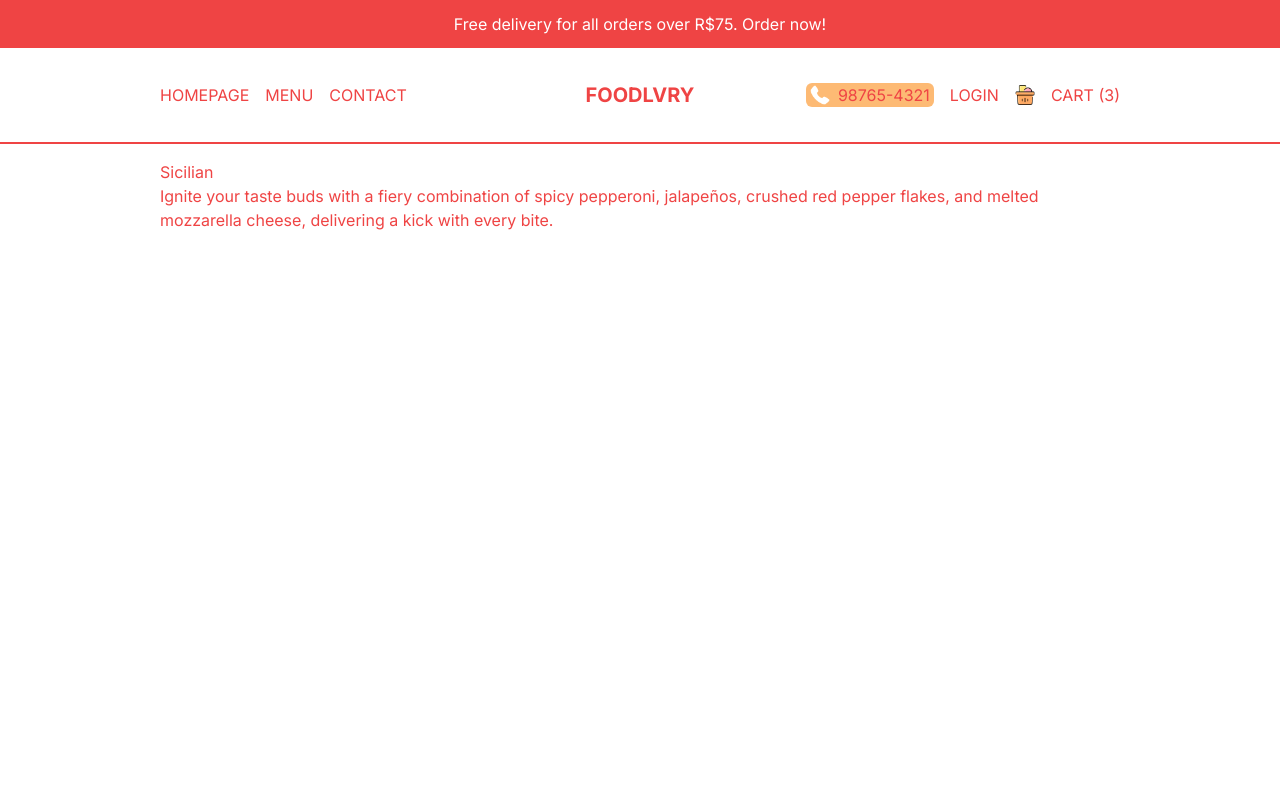
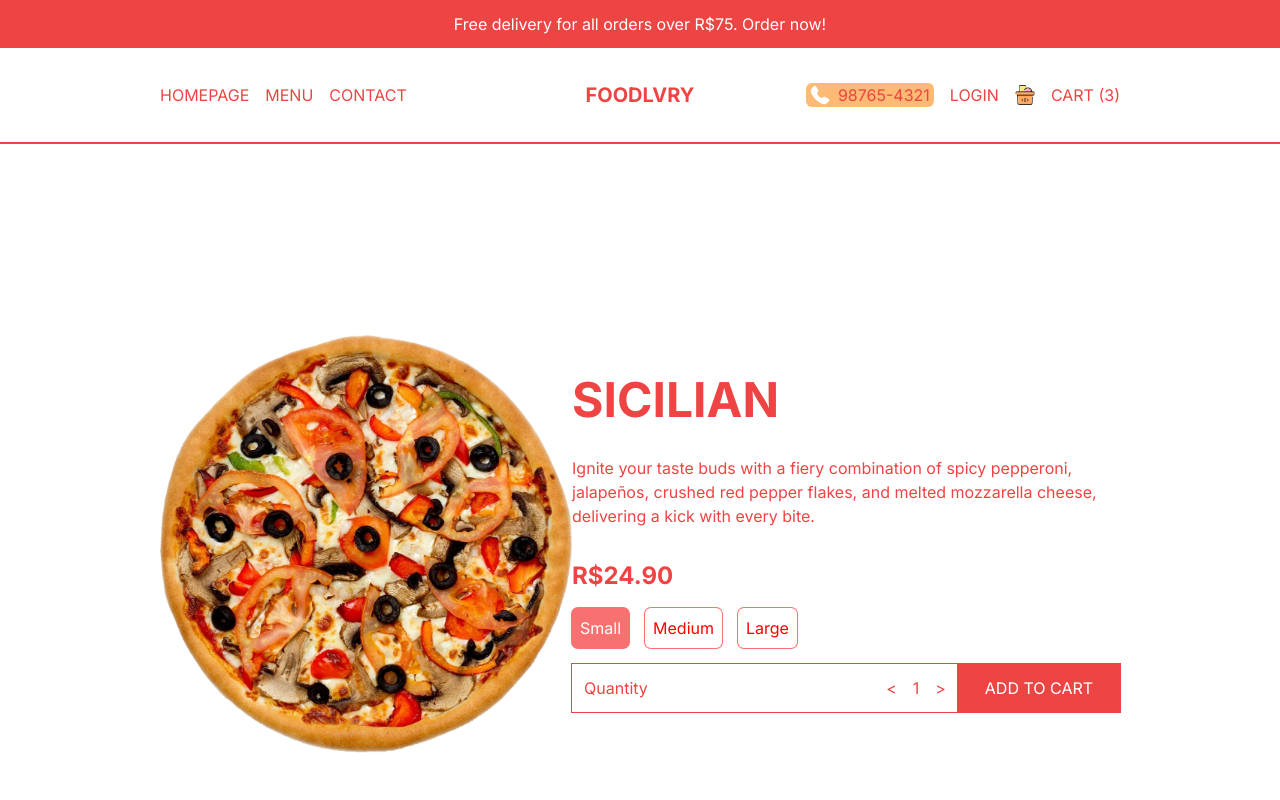
Before and after one commit to LucasLobell/FoodDelivery, a Next.js app: page /product/1 in a window 1280 px wide. Shown: the top 800 px of the page. Built offline with nearby package versions, Linux system fonts and the light colour scheme.

Commit message:
single page product and cart

```diff
--- a/src/app/cart/page.tsx
+++ b/src/app/cart/page.tsx
@@ -1,8 +1,59 @@
+import Image from 'next/image'
 import React from 'react'
 
 const CartPage = () => {
   return (
-    <div>CartPage</div>
+    <div className='h-[calc(100vh-6rem)] md:h-[calc(100vh-9rem)] flex flex-col text-red-500 lg:flex-row'>
+      <div className='h-1/2 p-4 flex flex-col justify-center overflow-scroll lg:h-full lg:w-2/3 2xl:w-1/2 lg:px-20 xl:px-40'>
+        <div className='flex items-center justify-between mb-4'>
+          <Image src="/temporary/p1.png" alt='' width={100} height={100} />
+          <div>
+            <h1 className='uppercase text-xl font-bold'>Sicilian</h1>
+            <span>Large</span>
+          </div>
+          <h2 className='font-bold cursor-pointer'>R$79.90</h2>
+          <span>X</span>
+        </div>
+        <div className='flex items-center justify-between mb-4'>
+          <Image src="/temporary/p1.png" alt='' width={100} height={100} />
+          <div>
+            <h1 className='uppercase text-xl font-bold'>Sicilian</h1>
+            <span>Large</span>
+          </div>
+          <h2 className='font-bold cursor-pointer'>R$79.90</h2>
+          <span>X</span>
+        </div>
+        <div className='flex items-center justify-between mb-4'>
+          <Image src="/temporary/p1.png" alt='' width={100} height={100} />
+          <div>
+            <h1 className='uppercase text-xl font-bold'>Sicilian</h1>
+            <span>Large</span>
+          </div>
+          <h2 className='font-bold cursor-pointer'>R$79.90</h2>
+          <span>X</span>
+        </div>
+      </div>
+      <div className='h-1/2 p-4 bg-fuchsia-50 gap-4 flex flex-col justify-center lg:h-full lg:w-1/3 2xl:w-1/2 lg:px-20 xl:px-40 2xl:text-xl 2xl:gap-6'>
+        <div className='flex justify-between'>
+          <span>Subtotal (3 items)</span>
+          <span>R$81.70</span>
+        </div>
+        <div className='flex justify-between'>
+          <span>Service Cost</span>
+          <span>R$0.00</span>
+        </div>
+        <div className='flex justify-between'>
+          <span>Delivery Cost</span>
+          <span className='text-green-500'>FREE!</span>
+        </div>
+        <hr className='my-2' />
+        <div className='flex justify-between'>
+          <span>Total</span>
+          <span className='font-bold'>R$81.70</span>
+        </div>
+        <button className='bg-red-500 text-white p-4 rounded-md w-1/2 self-end'>Checkout</button>
+      </div>
+    </div>
   )
 }
 
--- /dev/null
+++ b/src/app/components/Price.tsx
@@ -0,0 +1,59 @@
+'use client';
+
+import React, { useEffect, useState } from 'react'
+
+type Props = {
+    price: number;
+    id: number;
+    options?: { title: string; additionalPrice: number }[];
+  };
+
+const Price = ({ price, id, options }: Props) => {
+  const [total, setTotal] = useState(price);
+  const [quantity, setQuantity] = useState(1);
+  const [selected, setSelected] = useState(0);
+
+  useEffect(() => {
+    setTotal(
+      quantity * (options ? price + options[selected].additionalPrice : price)
+    );
+  }, [quantity, selected, options, price]);
+
+  return (
+    <div className='flex flex-col gap-4'>
+        <h2 className='text-2xl font-bold'>R${total.toFixed(2)}</h2>
+        <div className='flex gap-4'>
+            {options?.map((option, index) => (
+                <button
+                  key={option.title}
+                  className='ming-w-[6rem] p-2 ring-1 ring-red-400 rounded-md'
+                  style={{
+                      background: selected === index ? 'rgb(248 113 113)' : 'white',
+                      color: selected === index ? 'white' : 'red',
+                  }}
+                  onClick={() => setSelected(index)}
+                  >
+                    {option.title}
+                </button>
+            ))}
+        </div>
+        <div className='flex justify-between items-center'>
+            <div className='flex justify-between w-full p-3 ring-1 ring-red-500'>
+                <span>Quantity</span>
+                <div className='flex gap-4 items-center'>
+                    <button onClick={() => setQuantity((prev) => (prev > 1 ? prev - 1 : 1))}>
+                        {'<'}
+                    </button>
+                    <span>{quantity}</span>
+                    <button onClick={() => setQuantity((prev) => (prev < 9 ? prev + 1 : 9))}>
+                        {'>'}
+                    </button>
+                </div>
+            </div>
+            <button className='uppercase w-56 bg-red-500 text-white p-3 ring-1 ring-red-500'>Add to Cart</button>
+        </div>
+    </div>
+  )
+}
+
+export default Price
--- a/src/app/product/[id]/page.tsx
+++ b/src/app/product/[id]/page.tsx
@@ -1,17 +1,19 @@
+import Price from '@/app/components/Price'
 import { singleProduct } from '@/data'
 import Image from 'next/image'
 import React from 'react'
 
 const SingleProductPage = () => {
   return (
-    <div className='p-4 lg:px-20 xl:px-40 h-screen flex flex-col justify-around text-red-500 md:flex-row'>
-      {singleProduct.img && (<div className='relative'>
+    <div className='p-4 lg:px-20 xl:px-40 h-screen flex flex-col justify-around text-red-500 md:flex-row mf:gap-8 md:items-center'>
+      {singleProduct.img && (<div className='relative w-full h-1/2 md:h-[70%]'>
         <Image src={singleProduct.img} alt='' className='object-contain' fill />
       </div>
       )}
-      <div>
-        <h1>{singleProduct.title}</h1>
+      <div className='1/2 flex flex-col gap-4 md:h-[70%] md:justify-center md:gap-6 xl:gap-8'>
+        <h1 className='text-3xl font-bold uppercase xl:text-5xl'>{singleProduct.title}</h1>
         <p>{singleProduct.desc}</p>
+        <Price price={singleProduct.price} id={singleProduct.id}  options={singleProduct.options} />
       </div>
     </div>
   )
```
